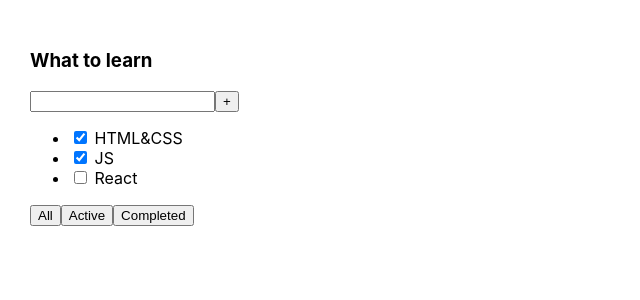
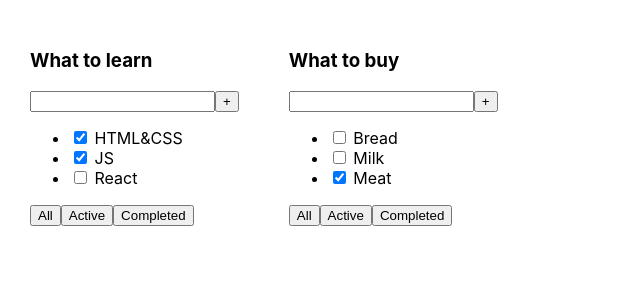
Before and after one commit to YouJeen-ru/inc-todolist, a React (Create React App) app: page / in a window 1280 px wide. Shown: the top 300 px of the page, without its empty margins (0-640 px from the left). Built offline with nearby package versions, Linux system fonts and the light colour scheme.

Commit message:
add and typing TodoList

```diff
--- a/src/App.tsx
+++ b/src/App.tsx
@@ -1,26 +1,30 @@
 import React from 'react';
 import './App.css';
+import TodoList from "./TodoList";
+
+export type TaskType = {
+    title: string
+    id: number
+    isDone: boolean
+}
+
+const taskOne: Array<TaskType> = [
+    {id: 1, title: 'HTML&CSS', isDone: true },
+    {id: 2, title: 'JS', isDone: true },
+    {id: 3, title: 'React', isDone: false },
+]
+
+const taskTwo: Array<TaskType> = [
+    {id: 1, title: 'Bread', isDone: false },
+    {id: 2, title: 'Milk', isDone: false },
+    {id: 3, title: 'Meat', isDone: true },
+]
 
 function App() {
     return (
         <div className="App">
-            <div>
-                <h3>What to learn</h3>
-                <div>
-                    <input/>
-                    <button>+</button>
-                </div>
-                <ul>
-                    <li><input type="checkbox" checked={true}/> <span>HTML&CSS</span></li>
-                    <li><input type="checkbox" checked={true}/> <span>JS</span></li>
-                    <li><input type="checkbox" checked={false}/> <span>React</span></li>
-                </ul>
-                <div>
-                    <button>All</button>
-                    <button>Active</button>
-                    <button>Completed</button>
-                </div>
-            </div>
+            <TodoList title='What to learn' tasks={taskOne}/>
+            <TodoList title='What to buy' tasks={taskTwo}/>
         </div>
     );
 }
--- /dev/null
+++ b/src/TodoList.tsx
@@ -0,0 +1,31 @@
+import React from 'react';
+import {TaskType} from "./App";
+
+type TodoListPropsType =  {
+    title: string
+    tasks: Array<TaskType>
+}
+
+const TodoList = (props: TodoListPropsType) => {
+    return (
+        <div>
+            <h3>{props.title}</h3>
+            <div>
+                <input/>
+                <button>+</button>
+            </div>
+            <ul>
+                <li><input type="checkbox" checked={props.tasks[0].isDone}/> <span>{props.tasks[0].title}</span></li>
+                <li><input type="checkbox" checked={props.tasks[1].isDone}/> <span>{props.tasks[1].title}</span></li>
+                <li><input type="checkbox" checked={props.tasks[2].isDone}/> <span>{props.tasks[2].title}</span></li>
+            </ul>
+            <div>
+                <button>All</button>
+                <button>Active</button>
+                <button>Completed</button>
+            </div>
+        </div>
+    );
+};
+
+export default TodoList;
```
